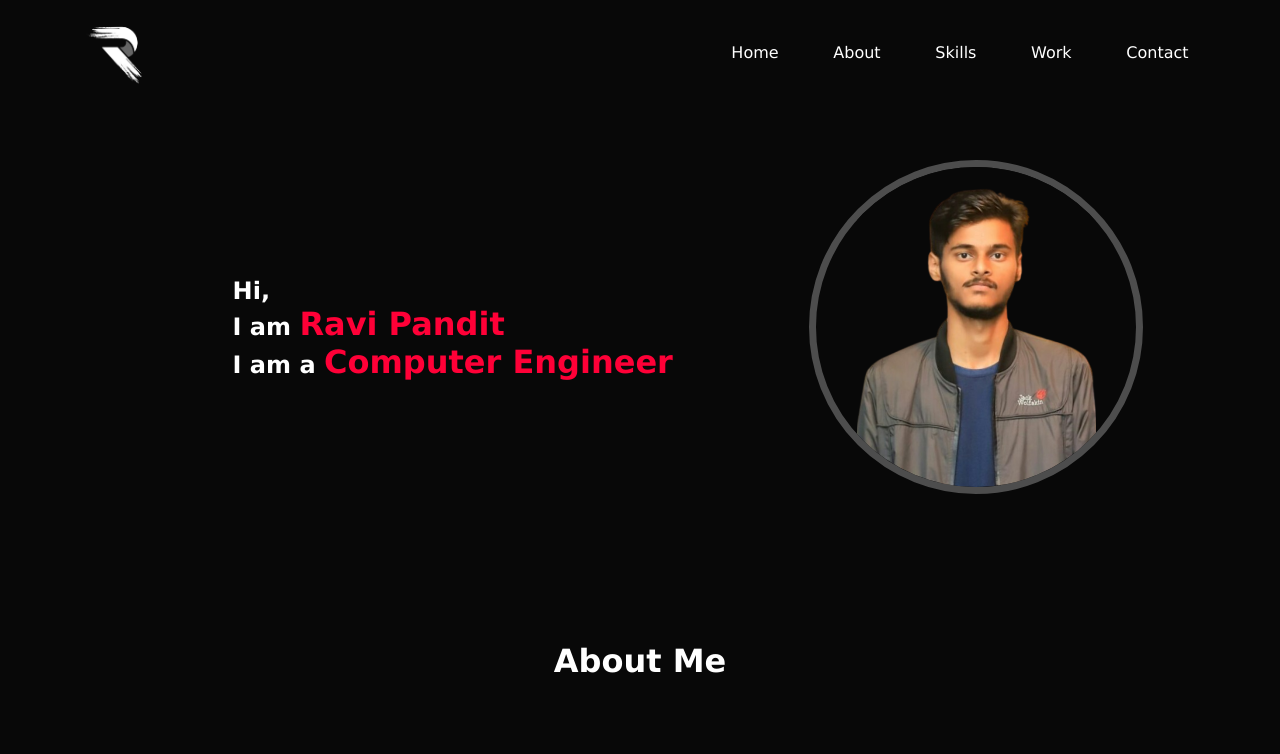
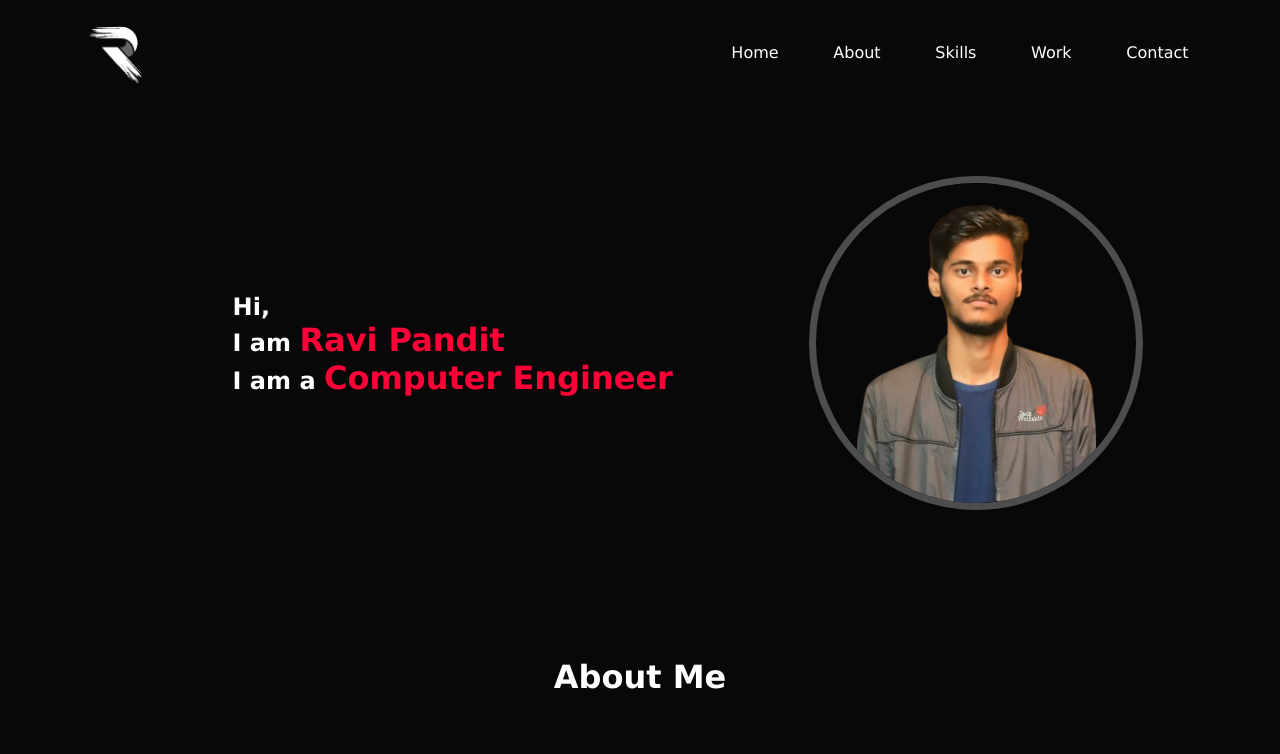
Before and after one commit to ravix2001/ravix2001.github.io, a PHP site: page / in a window 1280 px wide. Shown: the top 754 px of the page. Run offline with PHP 8.4, Linux system fonts and the light colour scheme.

Commit message:
first commit

```diff
--- a/style.css
+++ b/style.css
@@ -86,11 +86,10 @@ nav ul li a {
 
 /*hero*/
 #hero {
-    width: 100vw;
     display: flex;
     justify-content: space-evenly;
     align-items: center;
-    padding-top: 10rem;
+    padding-top: 11rem;
     margin-bottom: 2rem;
 }
 
```
